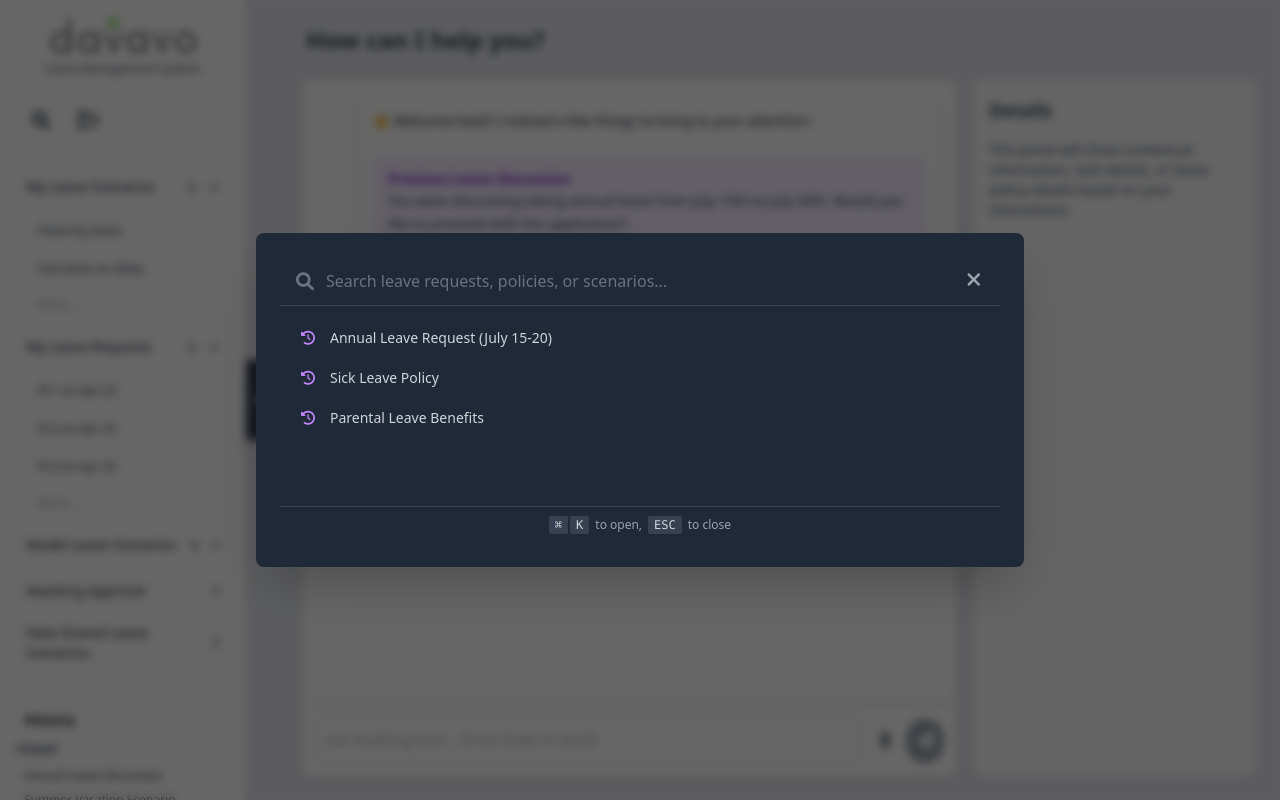
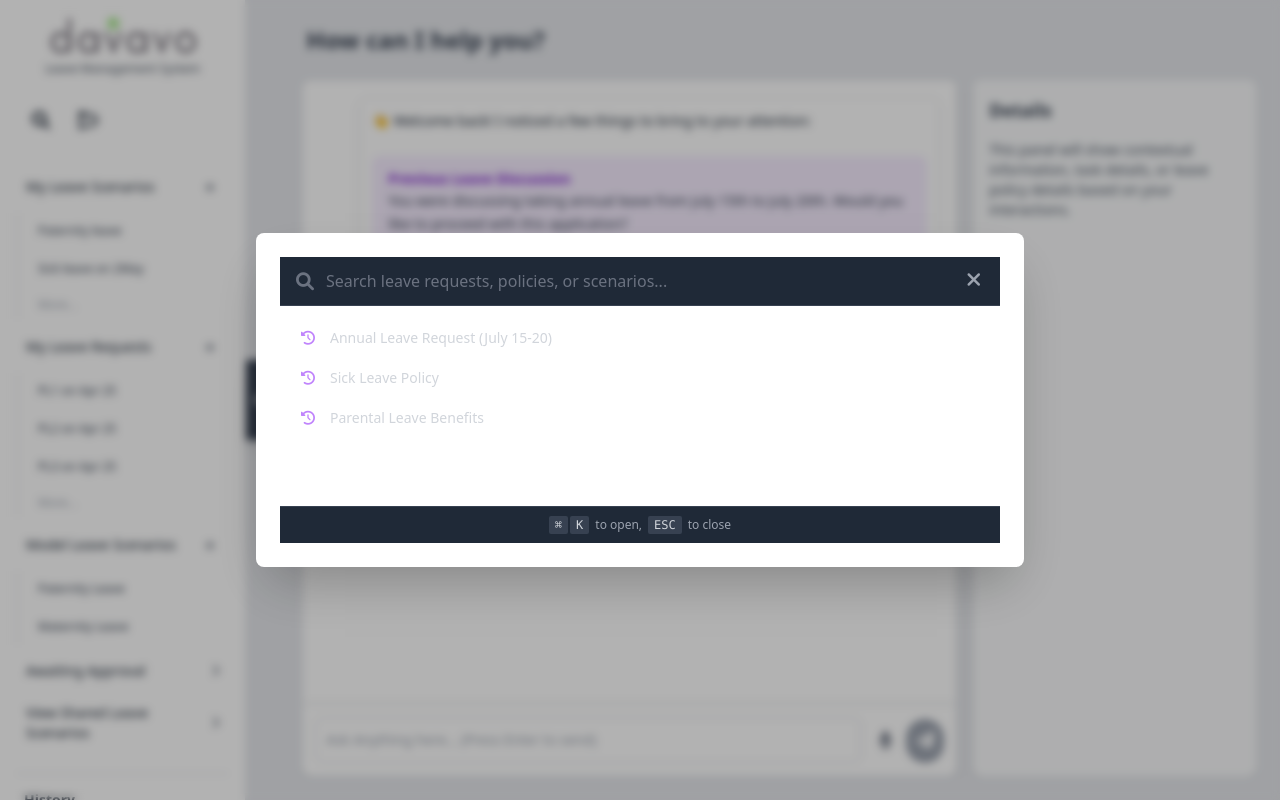
Before and after one commit to saleemutf/luna, a React (Vite) app: page / in a window 1280 px wide. Both pictures are taken after a click on the button 41 px from the left and 120 px from the top of the page. Built offline with nearby package versions, Linux system fonts and the light colour scheme.

Commit message:
corrected the modal colors

```diff
--- a/src/components/Modal/CreateItemModal.jsx
+++ b/src/components/Modal/CreateItemModal.jsx
@@ -53,7 +53,7 @@ const CreateItemModal = ({
         type="button"
         onClick={onClose}
         disabled={loading}
-        className="px-4 py-2 text-sm font-medium text-gray-300 bg-gray-700 hover:bg-gray-600 rounded-md focus:outline-none focus:ring-2 focus:ring-gray-500 transition-colors disabled:opacity-50"
+        className="px-4 py-2 text-sm font-medium text-gray-700 bg-gray-100 hover:bg-gray-200 rounded-md focus:outline-none focus:ring-2 focus:ring-gray-500 transition-colors disabled:opacity-50"
       >
         Close
       </button>
@@ -91,7 +91,7 @@ const CreateItemModal = ({
             }
           }}
           placeholder={inputPlaceholder || "Enter name..."}
-          className={`w-full p-2.5 bg-gray-700 border text-gray-200 rounded-md focus:outline-none focus:ring-2 placeholder-gray-500 ${error ? 'border-red-500 focus:ring-red-500' : 'border-gray-600 focus:ring-purple-500'}`}
+          className={`w-full p-2.5 bg-white border text-gray-800 rounded-md focus:outline-none focus:ring-2 placeholder-gray-400 ${error ? 'border-red-500 focus:ring-red-500' : 'border-gray-300 focus:ring-purple-500'}`}
         />
         {error && <p className="text-red-500 text-xs mt-1.5">{error}</p>}
       </div>
--- a/src/components/Modal/Modal.jsx
+++ b/src/components/Modal/Modal.jsx
@@ -33,23 +33,23 @@ const Modal = ({ isOpen, onClose, title, children, footerContent, size = 'md' })
 
   return (
     <div
-      className="fixed inset-0 bg-black bg-opacity-60 backdrop-blur-sm flex items-center justify-center z-50 p-4 transition-opacity duration-300 ease-in-out"
+      className="fixed inset-0 bg-black bg-opacity-30 backdrop-blur-sm flex items-center justify-center z-50 p-4 transition-opacity duration-300 ease-in-out"
       onClick={onClose} // Close on overlay click
       role="dialog"
       aria-modal="true"
       aria-labelledby="modal-title"
     >
       <div
-        className={`bg-gray-800 text-gray-200 rounded-lg shadow-2xl flex flex-col overflow-hidden w-full ${sizeClasses}`}
+        className={`bg-white text-gray-800 rounded-lg shadow-2xl flex flex-col overflow-hidden w-full ${sizeClasses}`}
         onClick={(e) => e.stopPropagation()} // Prevent close when clicking inside modal content
       >
         {/* Modal Header */}
         {title && (
-          <div className="modal-header flex justify-between items-center p-4 border-b border-gray-700">
-            <h3 id="modal-title" className="text-lg font-semibold text-gray-100">{title}</h3>
+          <div className="modal-header flex justify-between items-center p-4 border-b border-gray-200">
+            <h3 id="modal-title" className="text-lg font-semibold text-gray-800">{title}</h3>
             <button
               onClick={onClose}
-              className="text-gray-400 hover:text-white transition-colors p-1 rounded-full hover:bg-gray-700 focus:outline-none focus:ring-2 focus:ring-purple-500"
+              className="text-gray-500 hover:text-gray-700 transition-colors p-1 rounded-full hover:bg-gray-100 focus:outline-none focus:ring-2 focus:ring-purple-500"
               aria-label="Close modal"
             >
               <i className="fas fa-times text-xl"></i>
@@ -58,13 +58,13 @@ const Modal = ({ isOpen, onClose, title, children, footerContent, size = 'md' })
         )}
 
         {/* Modal Body */}
-        <div className="modal-body p-4 md:p-6 overflow-y-auto flex-grow scrollbar-thin scrollbar-thumb-gray-600 scrollbar-track-gray-800">
+        <div className="modal-body p-4 md:p-6 overflow-y-auto flex-grow scrollbar-thin scrollbar-thumb-gray-300 scrollbar-track-gray-100">
           {children}
         </div>
 
         {/* Modal Footer */}
         {footerContent && (
-          <div className="modal-footer p-4 border-t border-gray-700 bg-gray-800">
+          <div className="modal-footer p-4 border-t border-gray-200 bg-white">
             {footerContent}
           </div>
         )}
--- a/src/features/Navigation/LeftPanel.jsx
+++ b/src/features/Navigation/LeftPanel.jsx
@@ -141,7 +141,7 @@ const LeftPanel = ({
       <Logo />
       <QuickActions onSearchClick={onSearchClick} onNewChatClick={handleNewChatClick} />
 
-      <NavSection title="My Leave Scenarios" onAddItem={onAddMyLeaveScenario} initiallyOpen={true}>
+      <NavSection title="My Leave Scenarios" onAddItem={onAddMyLeaveScenario} initiallyOpen={true} allowCollapse={false}>
         {myLeaveScenariosData.items.map(item => (
           <NavSubMenuItem
             key={item.id}
@@ -155,7 +155,7 @@ const LeftPanel = ({
         <MoreLinkWithPopup popupTitle="My Leave Scenarios History" sections={myLeaveScenariosData.morePopupSections} onItemClick={handleMoreItemClick} />
       </NavSection>
 
-      <NavSection title="My Leave Requests" onAddItem={onAddMyLeaveRequest} initiallyOpen={true}>
+      <NavSection title="My Leave Requests" onAddItem={onAddMyLeaveRequest} initiallyOpen={true} allowCollapse={false}>
         {myLeaveRequestsData.items.map(item => (
           <NavSubMenuItem
             key={item.id}
@@ -168,7 +168,7 @@ const LeftPanel = ({
         <MoreLinkWithPopup popupTitle="My Leave Requests History" sections={myLeaveRequestsData.morePopupSections} onItemClick={handleMoreItemClick} />
       </NavSection>
 
-      <NavSection title="Model Leave Scenarios" onAddItem={onAddModelLeaveScenario} initiallyOpen={false}>
+      <NavSection title="Model Leave Scenarios" onAddItem={onAddModelLeaveScenario} initiallyOpen={true} allowCollapse={false}>
         {modelLeaveScenariosData.items.map(item => (
           <NavSubMenuItem
             key={item.id}
--- a/src/features/Navigation/NavSection.jsx
+++ b/src/features/Navigation/NavSection.jsx
@@ -1,11 +1,13 @@
 import React, { useState } from 'react';
 
-const NavSection = ({ title, children, iconClass, onAddItem, initiallyOpen = true }) => {
+const NavSection = ({ title, children, iconClass, onAddItem, initiallyOpen = true, allowCollapse = true }) => {
   const [isOpen, setIsOpen] = useState(initiallyOpen);
 
   const handleToggleOpen = (e) => {
     e.preventDefault(); // Prevent default if it's an anchor
+    if (allowCollapse) {
       setIsOpen(!isOpen);
+    }
   };
 
   const handleAddItemClick = (e) => {
@@ -17,29 +19,35 @@ const NavSection = ({ title, children, iconClass, onAddItem, initiallyOpen = tru
 
   return (
     <div className="element mb-1.5">
+      <div
+        className="nav-item flex justify-between items-center py-2 px-2.5 rounded-md hover:bg-gray-100 text-sm text-gray-800 transition-colors duration-150"
+      >
         <a
           href="#"
           onClick={handleToggleOpen}
-        className="nav-item flex justify-between items-center py-2 px-2.5 rounded-md hover:bg-gray-100 cursor-pointer text-sm text-gray-800 transition-colors duration-150 focus:outline-none focus:bg-gray-100"
+          className={`flex items-center flex-grow ${allowCollapse ? 'cursor-pointer hover:bg-gray-100 focus:outline-none focus:bg-gray-100' : 'pointer-events-none'}`}
         >
           <span className="flex items-center">
             {iconClass && <i className={`${iconClass} mr-2 text-gray-600`}></i>}
             {title}
           </span>
+        </a>
         <span className="count flex items-center">
           {onAddItem && (
             <button
               onClick={handleAddItemClick}
-              className="p-1 rounded hover:bg-gray-200 focus:outline-none"
+              className="p-1 rounded hover:bg-gray-200 focus:outline-none cursor-pointer"
               title={`Add to ${title}`}
             >
               <i className="fas fa-add text-xs text-gray-600 hover:text-gray-800"></i>
             </button>
           )}
+          {allowCollapse && (
             <i className={`fas ${isOpen ? 'fa-chevron-down' : 'fa-chevron-right'} text-xs ml-2 text-gray-600 transition-transform duration-200`}></i>
+          )}
         </span>
-      </a>
-      {isOpen && (
+      </div>
+      {(isOpen || !allowCollapse) && (
         <div className="submenu pl-3 pr-1 mt-1 border-l border-gray-200 ml-px">
           {children}
         </div>
```
Lines whose indentation alone changed are shown as unchanged.
